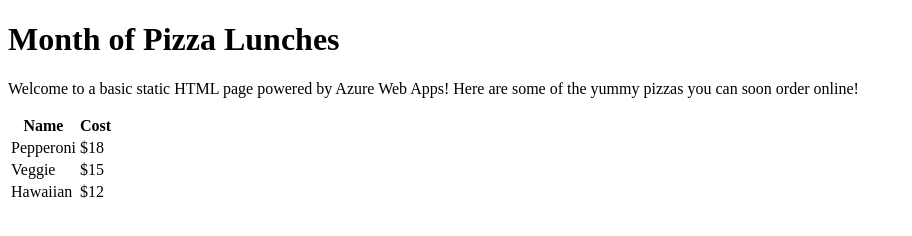
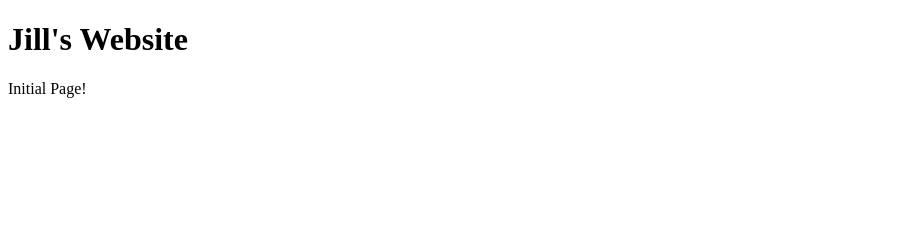
Before and after one commit to TheBrainCache/rebellioncoaching_public, a plain HTML site: page index.html in a window 1280 px wide. Shown: the whole page, without its empty margins (0-912 px from the left). Drawn offline with Linux system fonts and the light colour scheme.

Commit message:
Renamed and light edits

```diff
--- a/index.html
+++ b/index.html
@@ -3,27 +3,12 @@
 
   <head>
     <meta charset="UTF-8">
-    <title>MoL Pizza Store</title>
+    <title>Jill's Website</title>
   </head>
 
   <body>
-    <h1>Month of Pizza Lunches</h1>
-    <p>Welcome to a basic static HTML page powered by Azure Web Apps! Here are some of the yummy pizzas you can soon order online!</p>
-
-    <table>
-      <tr>
-        <th>Name</th><th>Cost</th>
-      </tr>
-      <tr>
-        <td>Pepperoni</td><td>$18</td>
-      </tr>
-      <tr>
-        <td>Veggie</td><td>$15</td>
-      </tr>
-      <tr>
-        <td>Hawaiian</td><td>$12</td>
-      </tr>
-    </table>
+    <h1>Jill's Website</h1>
+    <p>Initial Page!</p>
 
   </body>
 
```
